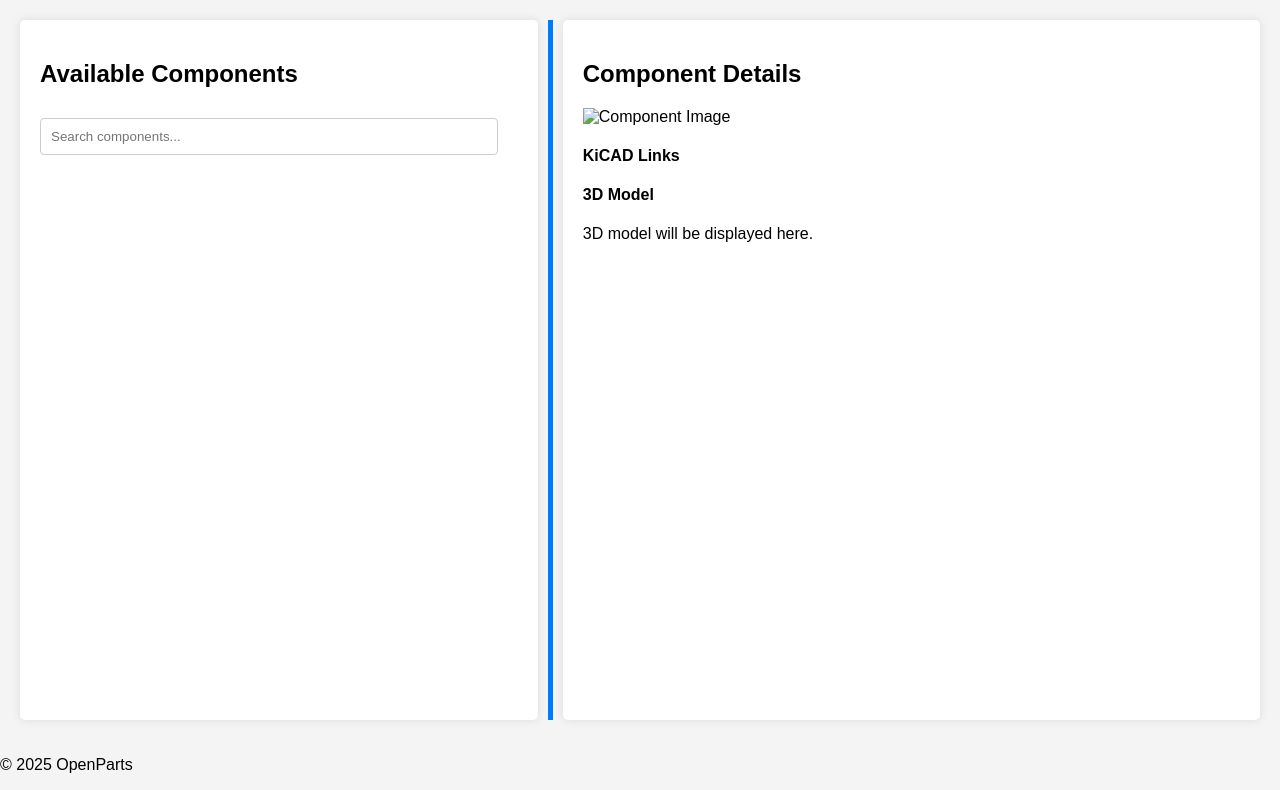
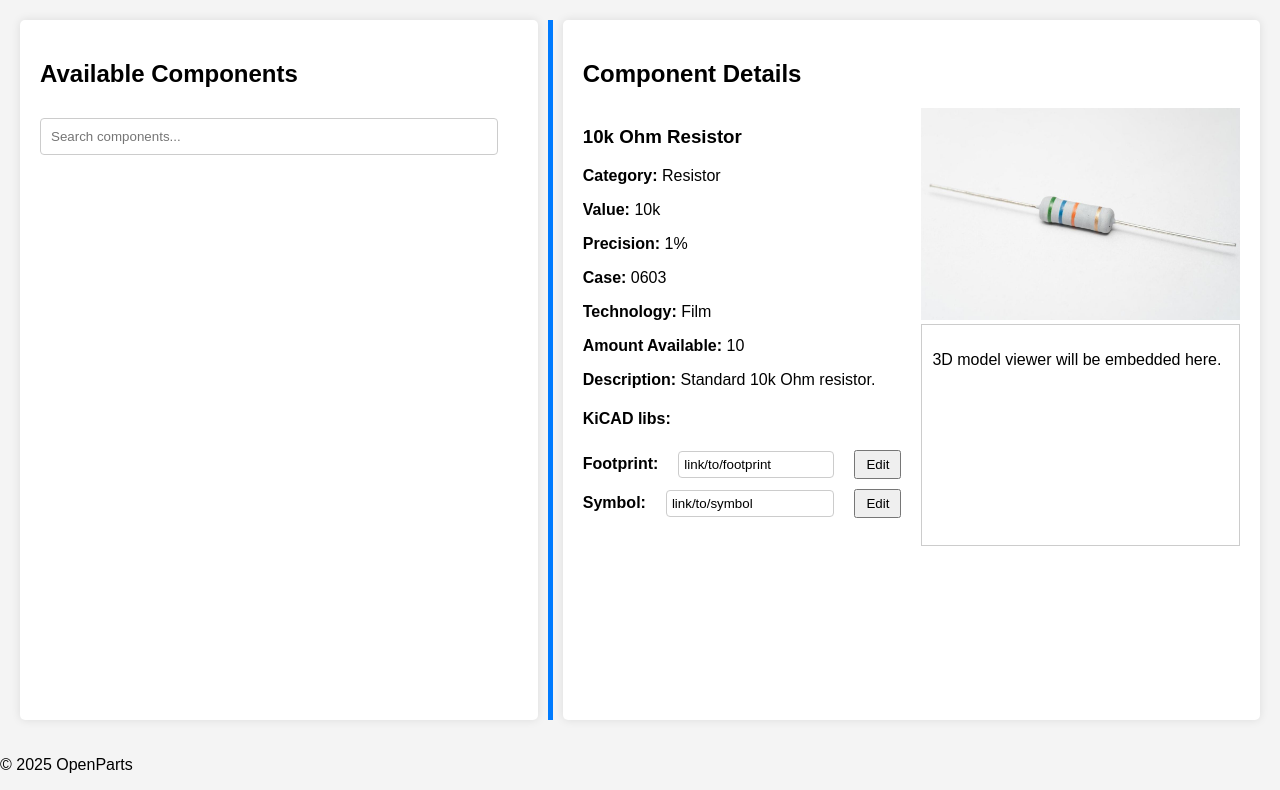
Before and after one commit to servomouse/open_parts, a Flask app: page / in a window 1280 px wide. Shown: the part 100-890 px from the top of the page. Run offline with Flask 3, Linux system fonts and the light colour scheme; data that the repository does not hold is empty.

Commit message:
Update the interface

```diff
--- /dev/null
+++ b/static/component-details.css
@@ -0,0 +1,64 @@
+.details-container {
+    display: flex;
+    /* align-items: stretch; Stretch items to match the height of the tallest item */
+    margin-bottom: 20px; /* Space between details and other sections */
+    width: 100%; /* Ensure the container takes full width */
+}
+
+.component-info {
+    flex: 1; /* Allow this section to take available space */
+    margin-right: 20px; /* Space between info and image/model */
+    max-width: 50%; /* Limit to 50% of the container */
+    overflow: auto; /* Handle overflow if text is too long */
+}
+
+.image-and-model-container {
+    flex: 1; /* Allow this column to grow */
+    max-width: 50%; /* Limit to 50% of the container */
+    display: flex; /* Use flexbox for images */
+    flex-direction: column; /* Stack images vertically */
+    justify-content: flex-start; /* Align images to the top */
+}
+
+.component-image  div {
+    flex: 1; /* Allow each image container to grow equally */
+    display: flex; /* Use flexbox for image alignment */
+    justify-content: center; /* Center images horizontally */
+    align-items: center; /* Center images vertically */
+}
+
+.component-image img .component-3d-model {
+    max-width: 100%; /* Ensure images do not exceed their container */
+    height: auto; /* Maintain aspect ratio */
+}
+
+.component-info ul {
+    list-style-type: none;
+    padding: 0;
+}
+
+.component-info li {
+    margin: 10px 0;
+    display: flex; /* Use flexbox for layout */
+    align-items: center; /* Center items vertically */
+    width: 100%; /* Ensure the list item takes full width */
+}
+
+.kicad-input-field-name {
+    margin-right: 10px; /* Add some space between the label and input */
+}
+
+.component-info input[type="text"] {
+    flex: 1; /* Allow the input field to grow and take available space */
+    margin-right: 10px; /* Add some space between the input and button */
+    margin-left: 10px;
+    padding: 5px;
+    box-sizing: border-box; /* Include padding and border in the element's total width */
+}
+
+.component-info button {
+    flex-shrink: 0; /* Prevent the button from shrinking */
+    margin-left: 10px;
+    padding: 5px 10px;
+    cursor: pointer;
+}
--- a/templates/index.html
+++ b/templates/index.html
@@ -5,6 +5,7 @@
     <meta name="viewport" content="width=device-width, initial-scale=1.0">
     <title>OpenParts - Electronic Components Manager</title>
     <link rel="stylesheet" href="{{ url_for('static', filename='styles.css') }}">
+    <link rel="stylesheet" href="{{ url_for('static', filename='component-details.css') }}">
     <link rel="stylesheet" href="{{ url_for('static', filename='modal-styles.css') }}">
 </head>
 <body>
@@ -31,20 +32,42 @@
 
         <div id="resizer"></div>
 
+
         <section id="component-details">
             <h2>Component Details</h2>
-            <div id="details">
-                <img id="component-image" src="" alt="Component Image">
-                <h3 id="component-name"></h3>
-                <p id="component-description"></p>
-                <h4>KiCAD Links</h4>
-                <ul id="kicad-links">
-                    <!-- Links to KiCAD files will be populated here -->
-                </ul>
-                <h4>3D Model</h4>
-                <div id="3d-viewer">
-                    <!-- Placeholder for 3D viewer -->
-                    <p>3D model will be displayed here.</p>
+            <div class="details-container">
+                <div class="component-info">
+                    <h3 id="component-name">10k Ohm Resistor</h3>
+                    <p><strong>Category:</strong> <span id="component-category">Resistor</span></p>
+                    <p><strong>Value:</strong> <span id="component-value">10k</span></p>
+                    <p><strong>Precision:</strong> <span id="component-precision">1%</span></p>
+                    <p><strong>Case:</strong> <span id="component-case">0603</span></p>
+                    <p><strong>Technology:</strong> <span id="component-technology">Film</span></p>
+                    <p><strong>Amount Available:</strong> <span id="component-amount">10</span></p>
+                    <p><strong>Description:</strong> <span id="component-description">Standard 10k Ohm resistor.</span></p>
+
+                    <h4>KiCAD libs:</h4>
+                    <ul>
+                        <li>
+                            <strong class="kicad-input-field-name">Footprint:</strong>
+                            <input type="text" class="kicad-input-field" id="footprint" value="link/to/footprint" readonly>
+                            <button onclick="editField('footprint')">Edit</button>
+                        </li>
+                            <li>
+                                <strong class="kicad-input-field-name">Symbol:</strong>
+                                <input type="text" class="kicad-input-field" id="symbol" value="link/to/symbol" readonly>
+                                <button onclick="editField('symbol')">Edit</button>
+                            </li>
+                    </ul>
+                </div>
+                <div class="image-and-model-container">
+                    <div class="component-image">
+                        <img src="{{ url_for('static', filename='images/resistor_1w.jpg') }}" alt="10k Ohm Resistor" id="component-image">
+                    </div>
+                    <div class="component-3d-model" id="component-3d-model" style="border: 1px solid #ccc; padding: 10px; height: 200px;">
+                        <!-- 3D viewer will be embedded here -->
+                        <p>3D model viewer will be embedded here.</p>
+                    </div>
                 </div>
             </div>
         </section>
```
